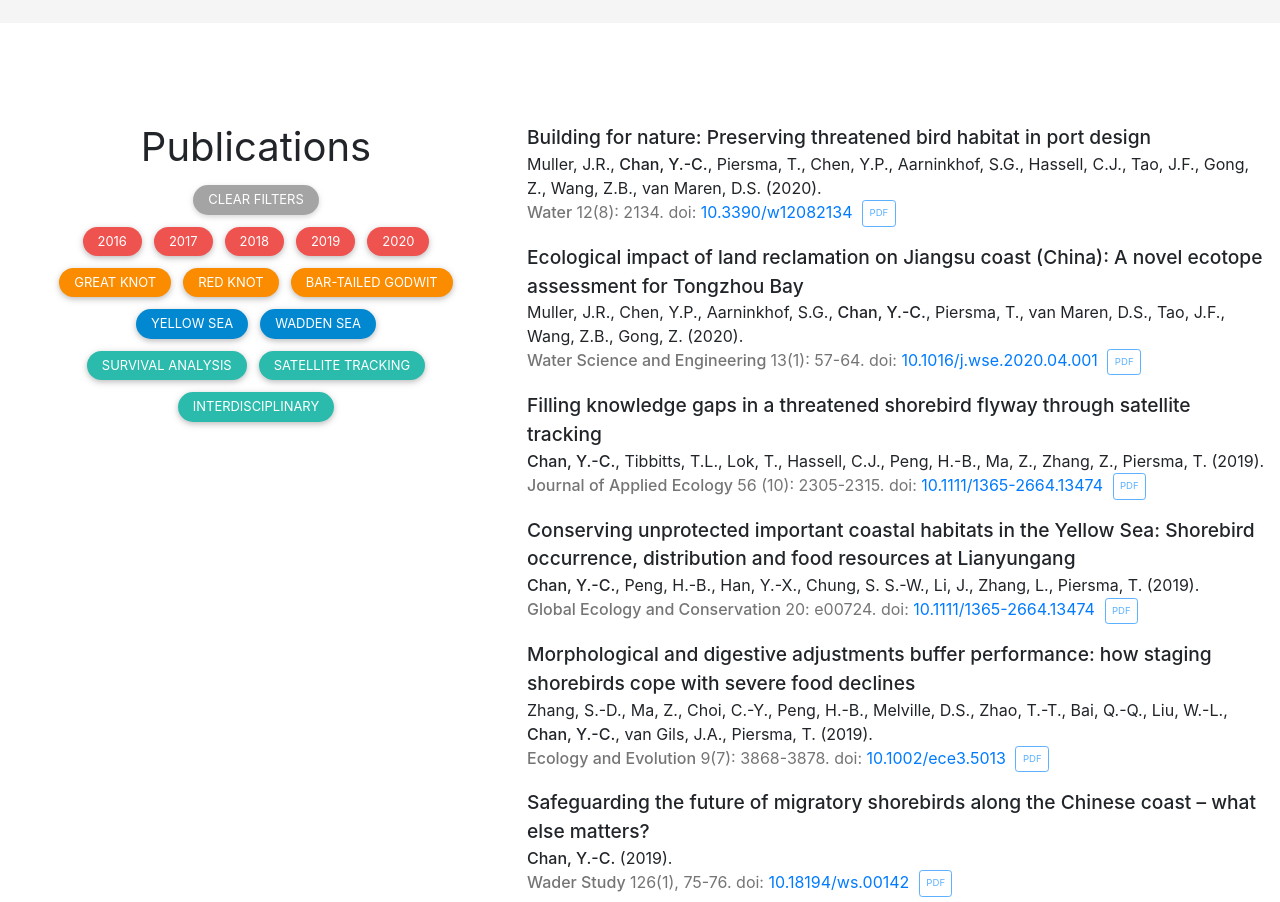
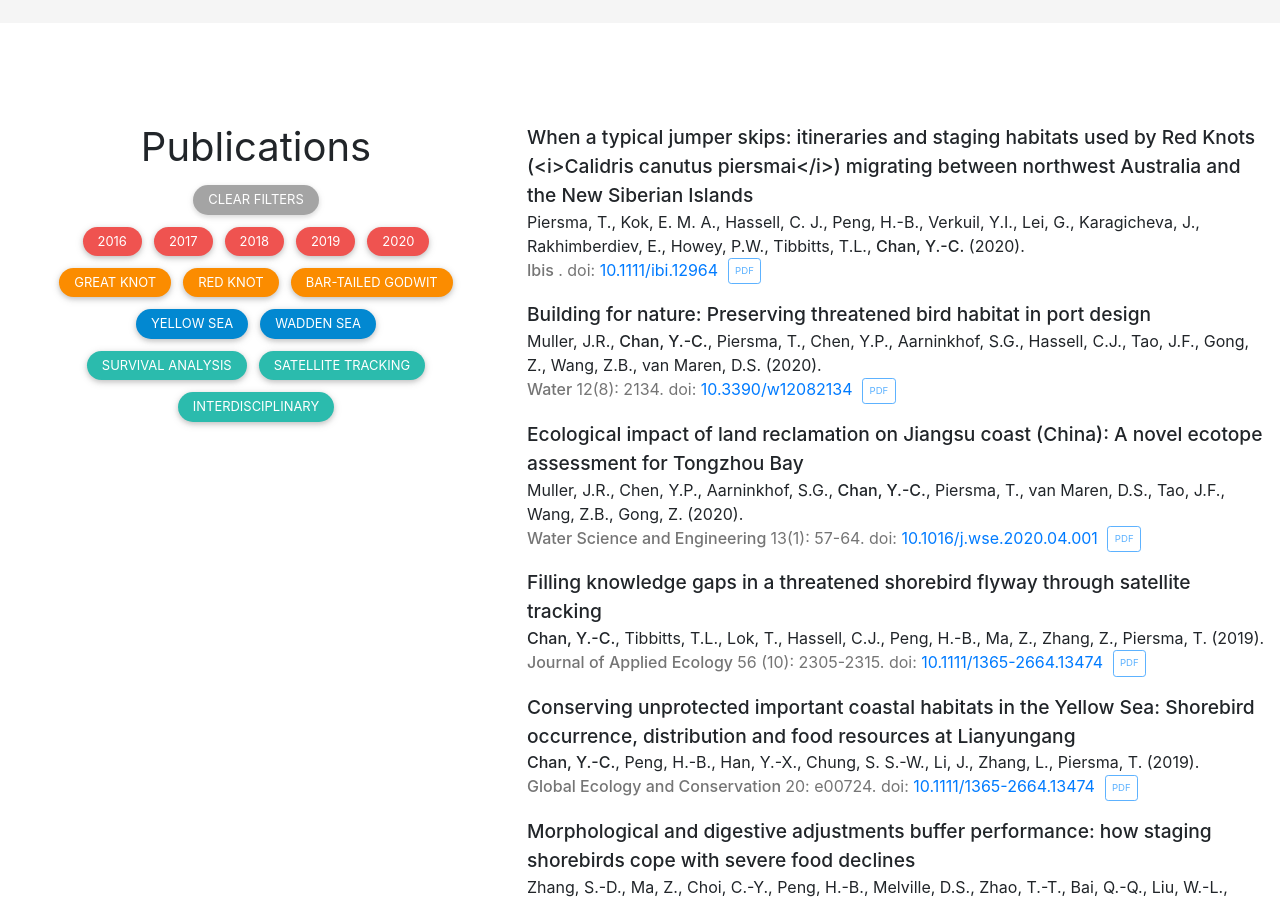
Before and after one commit to chanyingchi/chanyingchi.github.io, a React (Create React App) app: page / in a window 1280 px wide. Shown: the part 1620-2522 px from the top of the page. Built offline with nearby package versions, Linux system fonts and the light colour scheme.

Commit message:
Update data.js
add pub

```diff
--- a/src/publications/data.js
+++ b/src/publications/data.js
@@ -15,8 +15,35 @@ export const CATEGORIES = {
   METHOD: [SURVIVAL_ANALYSIS, SATELLITE_TRACKING, INTERDISCIPLINARY],
 };
 
+const PUBLICATIONS = [
+  {
+    authors: [
+     "Piersma, T." ,
+      "Kok, E. M. A.",
+      "Hassell, C. J.",
+       "Peng, H.-B.",
+      "Verkuil, Y.I.",
+      "Lei, G.",
+      "Karagicheva, J.",
+      "Rakhimberdiev, E.",
+      "Howey, P.W.",
+      "Tibbitts, T.L.",
+      ME,
+    ],
+    year: 2020,
+    title:
+      "When a typical jumper skips: itineraries and staging habitats used by Red Knots (<i>Calidris canutus piersmai</i>) migrating between northwest Australia and the New Siberian Islands",
+    journal: "Ibis",
+    journalIssue: "",
+    url: "https://onlinelibrary.wiley.com/doi/epdf/10.1111/ibi.12964",
+    doi: "10.1111/ibi.12964",
+    categories: [
+      RED_KNOT,
+      YELLOW_SEA,
+      SATELLITE_TRACKING,
+    ],
+  },
 
-const PUBLICATIONS = [
   {
     authors: [
       "Muller, J.R.",
```
